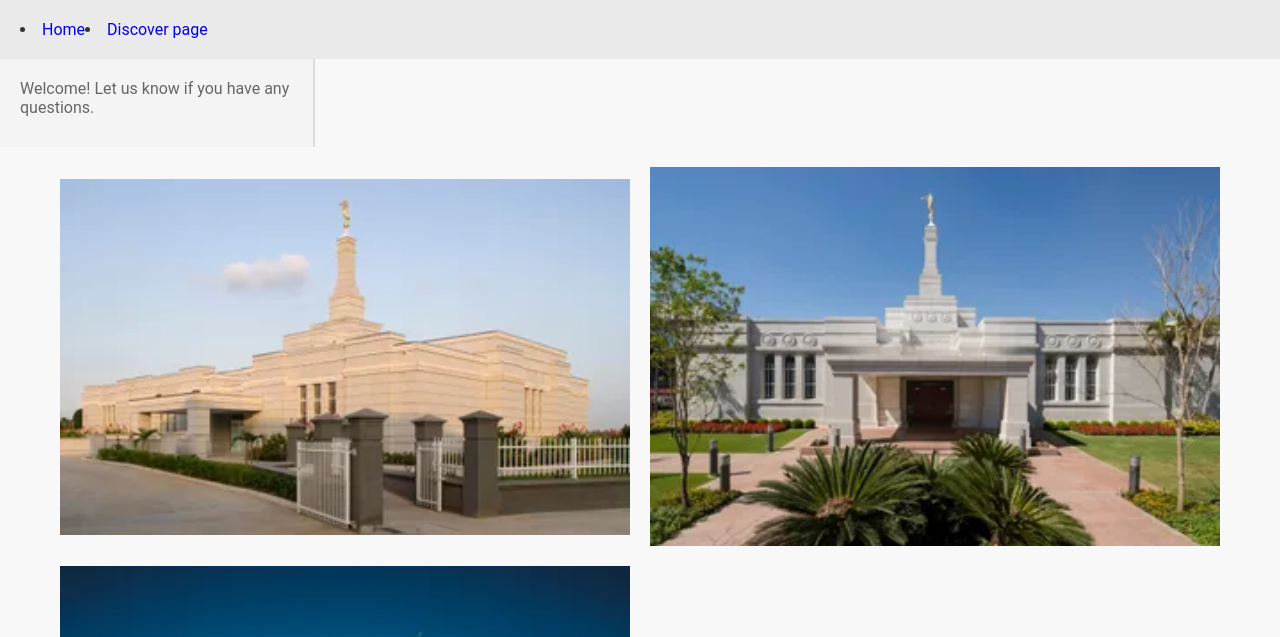
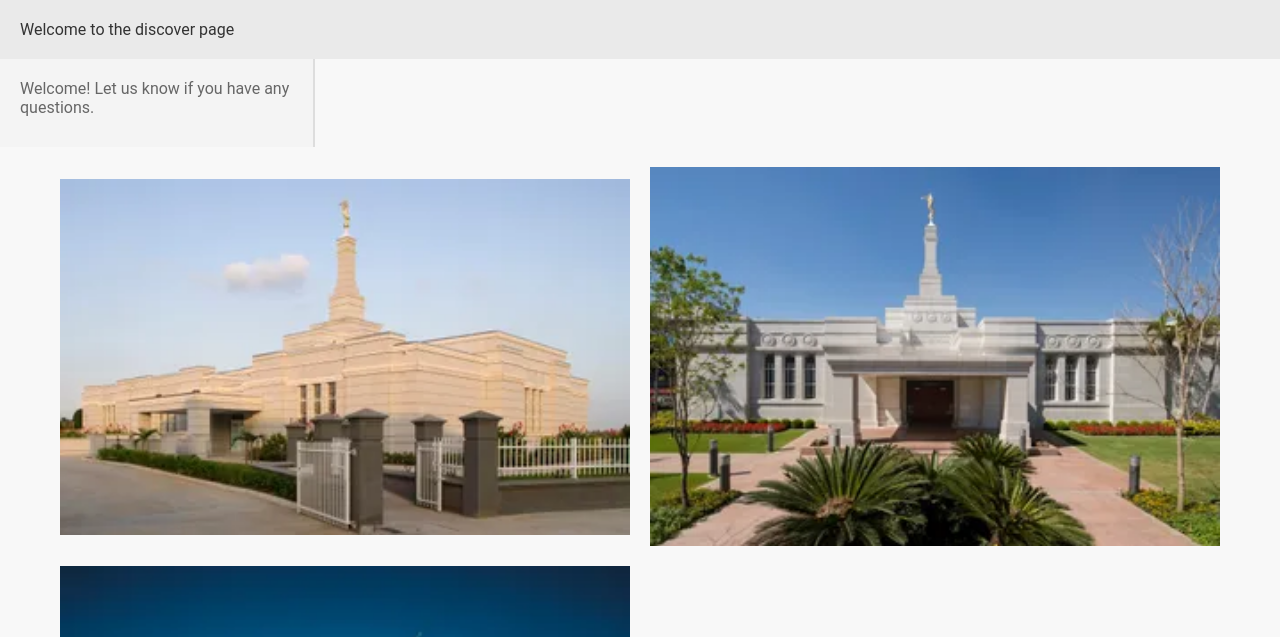
Before and after one commit to NoNameDave/WDD230, a plain HTML site: page chamber/week01/discover.html in a window 1280 px wide. Shown: the top 637 px of the page. Drawn offline with Linux system fonts and the light colour scheme.

Commit message:
added a header

```diff
--- a/chamber/week01/discover.html
+++ b/chamber/week01/discover.html
@@ -10,8 +10,7 @@
 </head>
 <body>
 <header>
-    <li><a href="/chamber/index.html">Home</a></li>
-    <li><a href="/chamber/week01/discover.html">Discover page</a></li>
+    <h1>Welcome to the discover page</h1>
 </header>
 <div class="content-container">
     <aside class="sidebar">
```
Also changed, not shown: chamber/week01/chamber-site-plan.html (+2 -1 lines).
